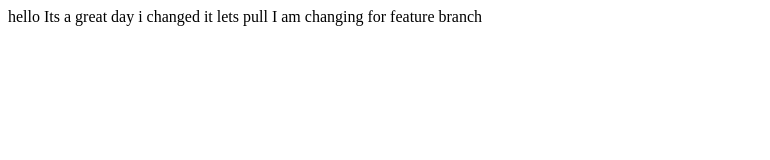
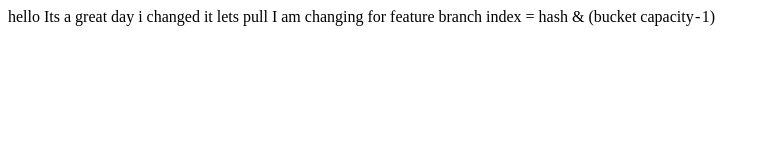
Before and after one commit to jiya866/SampleApp, a plain HTML site: page index.html in a window 1280 px wide. Shown: the whole page, without its empty margins (0-770 px from the left). Drawn offline with Linux system fonts and the light colour scheme.

Commit message:
Update index.html

```diff
--- a/index.html
+++ b/index.html
@@ -7,5 +7,8 @@
         hello Its a great day
         i changed it lets pull
         I am changing for feature branch
+
+
+        index = hash & (bucket capacity - 1)
     </body>
 </html>
```
